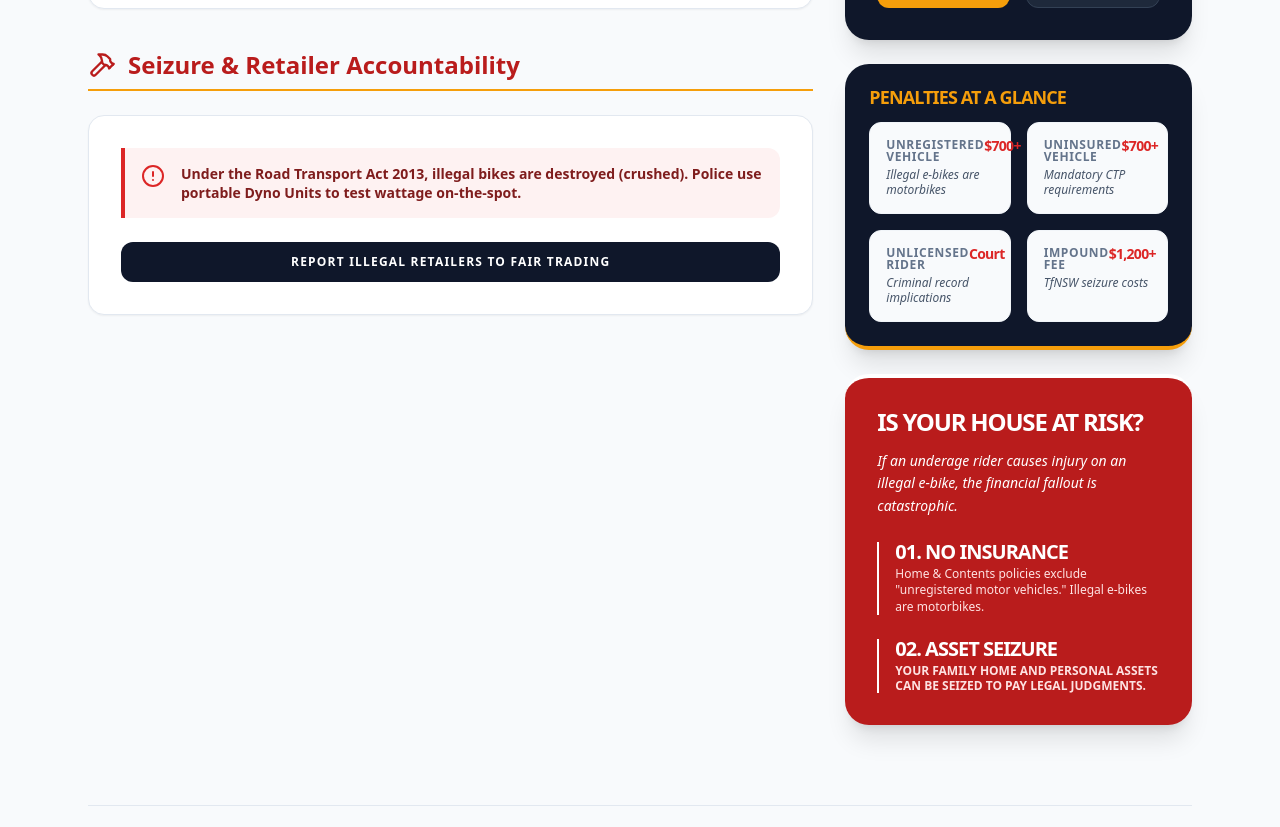
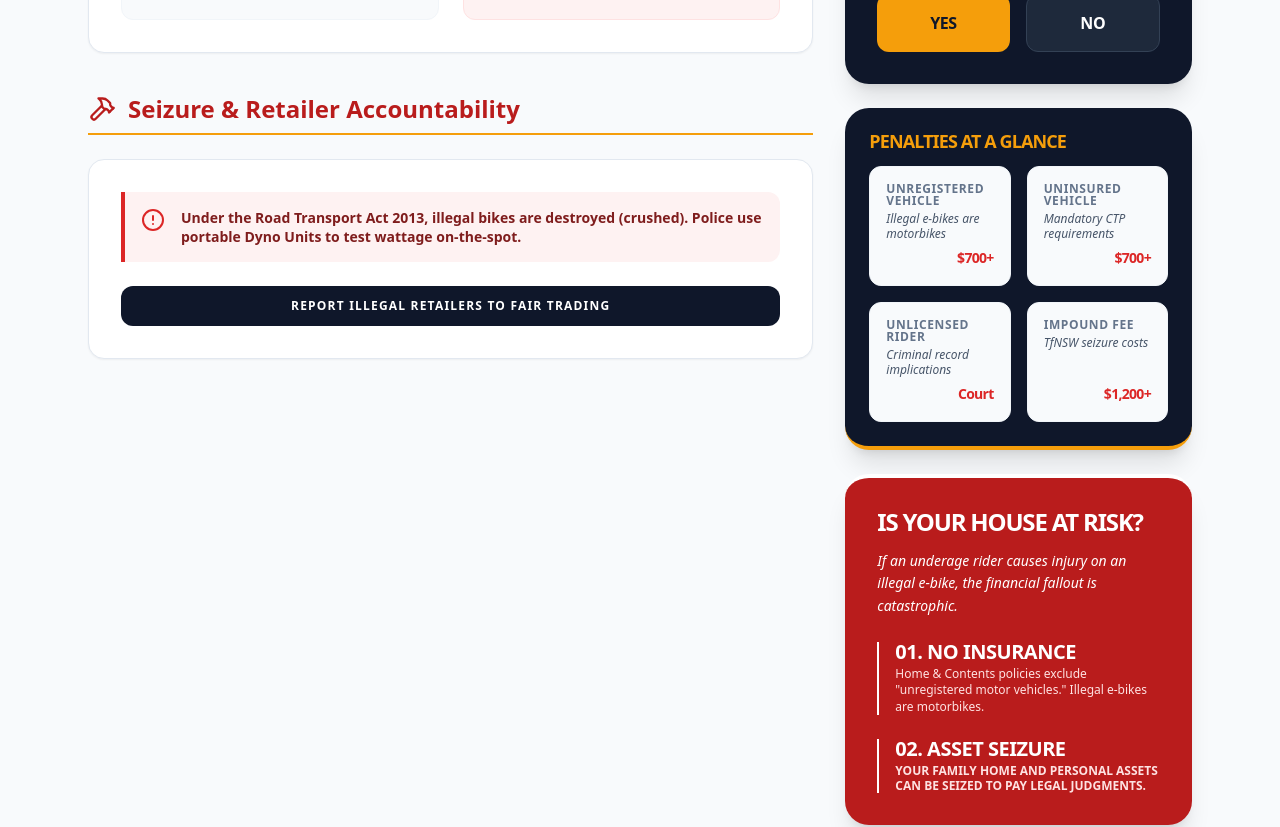
Before and after one commit to njhod1/ebike-regulation-portal, a React (Vite) app: page / in a window 1280 px wide. Shown: the part 760-1587 px from the top of the page. Built offline with nearby package versions, Linux system fonts and the light colour scheme.

Commit message:
red penalty lower right fix

```diff
--- a/src/App.jsx
+++ b/src/App.jsx
@@ -23,7 +23,7 @@ const StatBox = ({ label, value }) => (
 );
 
 /**
- * PENALTY GRID COMPONENT
+ * PENALTY GRID COMPONENT - Updated for bottom-right alignment
  */
 function PenaltyGrid() {
   const penalties = [
@@ -36,12 +36,14 @@ function PenaltyGrid() {
   return (
     <div className="grid grid-cols-1 sm:grid-cols-2 gap-4 mt-4">
       {penalties.map((p, i) => (
-        <div key={i} className="bg-slate-50 p-4 rounded-xl border border-slate-100">
-          <div className="flex justify-between items-start mb-1">
-            <span className="text-xs font-bold text-slate-500 uppercase tracking-wider leading-none">{p.label}</span>
+        <div key={i} className="bg-slate-50 p-4 rounded-xl border border-slate-100 flex flex-col justify-between min-h-[90px]">
+          <div>
+            <span className="text-xs font-bold text-slate-500 uppercase tracking-wider leading-none block mb-1">{p.label}</span>
+            <p className="text-xs text-slate-600 italic leading-tight">{p.desc}</p>
+          </div>
+          <div className="text-right mt-1">
             <span className="text-sm font-black text-red-600 tracking-tighter leading-none">{p.cost}</span>
           </div>
-          <p className="text-xs text-slate-600 italic leading-tight">{p.desc}</p>
         </div>
       ))}
     </div>
@@ -219,6 +221,13 @@ const App = () => {
         </div>
       </nav>
 
+      {/* Warning Banner */}
+      {activeTab === 'website' && (
+        <div className="bg-red-700 text-white py-3 text-center font-bold px-4 text-xs sm:text-sm print:hidden">
+          🚨 CRITICAL UPDATE: NEW "CRUSH" LAWS ACTIVE AS OF FEBRUARY 2026
+        </div>
+      )}
+
       {/* Main Content Area */}
       <main className="max-w-6xl mx-auto p-4 sm:p-6">
 
@@ -297,12 +306,13 @@ const App = () => {
 
                   <div className="space-y-6">
                     <div className="border-l-2 border-white pl-4">
-                      {/* NORMALIZED SIDEBAR TEXT: Points 01 and 02 match exactly */}
-                      <h4 className="font-black text-white uppercase text-xl tracking-tighter mb-1 leading-none">01. NO INSURANCE</h4>
+                      {/* FIXED: Removed rogue brace and normalized sidebar headers */}
+                      <h4 className="font-black text-white uppercase text-xl tracking-tight mb-1 leading-none">01. NO INSURANCE</h4>
                       <p className="text-xs text-red-100 leading-snug">Home & Contents policies exclude "unregistered motor vehicles." Illegal e-bikes are motorbikes.</p>
                     </div>
                     <div className="border-l-2 border-white pl-4">
-                      <h4 className="font-black text-white uppercase text-xl tracking-tighter mb-1 leading-none">02. ASSET SEIZURE</h4>
+                      {/* FIXED: Normalized formatting to match Point 01 exactly */}
+                      <h4 className="font-black text-white uppercase text-xl tracking-tight mb-1 leading-none">02. ASSET SEIZURE</h4>
                       <p className="text-xs text-red-100 font-black uppercase leading-tight">Your family home and personal assets can be seized to pay legal judgments.</p>
                     </div>
                   </div>
```
